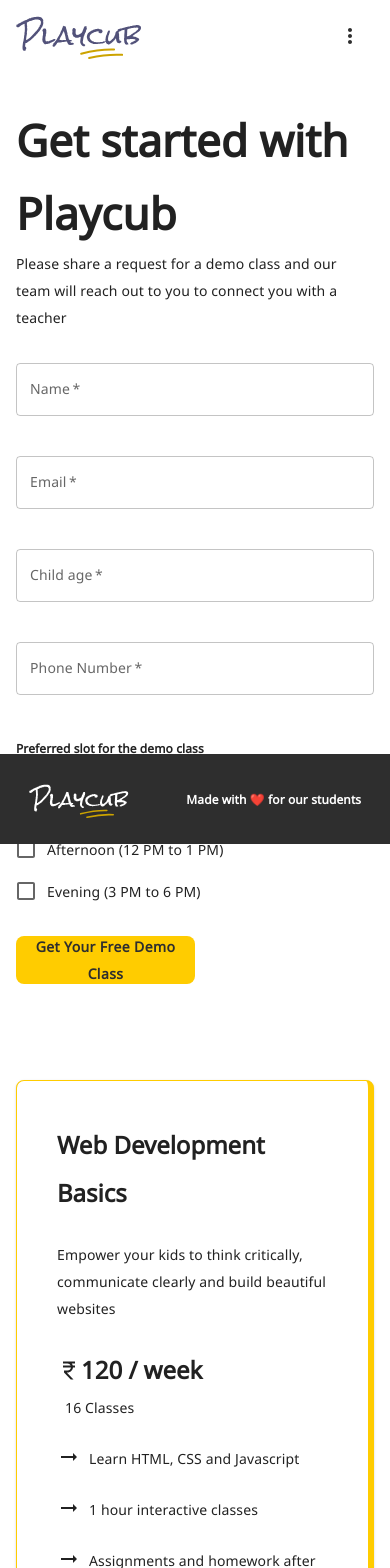
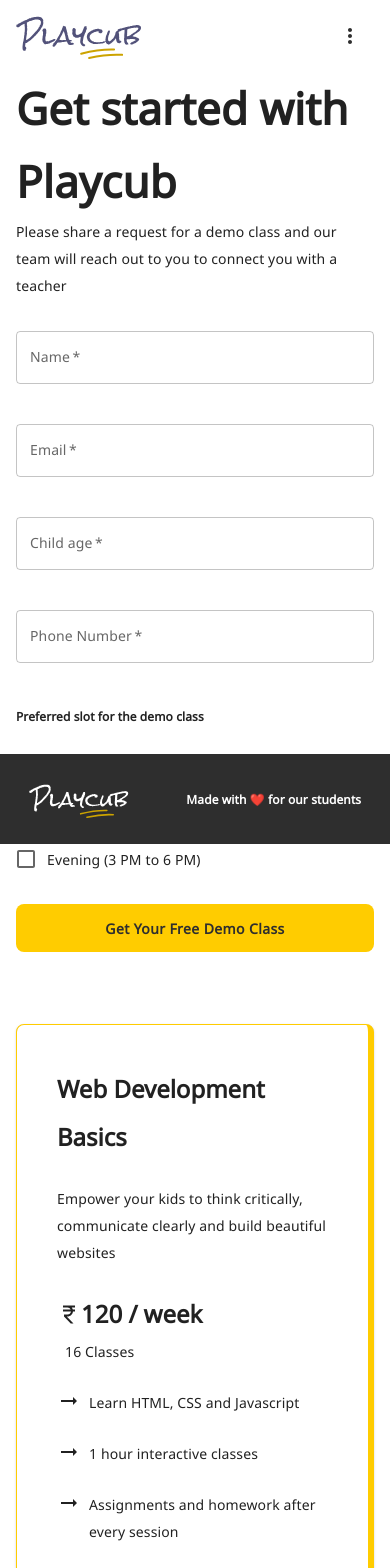
Before and after one commit to navgurukul/playcub-fe, a Next.js app: page /Reg in a window 390 px wide. Shown: the top 1568 px of the page. Built offline with nearby package versions, Linux system fonts and the light colour scheme.

Commit message:
Made responsive student form.

```diff
--- a/comp/model.js
+++ b/comp/model.js
@@ -12,8 +12,11 @@ import {
 import RegisterPage from "../pages/Reg";
 import CloseIcon from '@mui/icons-material/Close';
 import Box from '@mui/material/Box';
+import useMediaQuery from "@mui/material/useMediaQuery";
+import { breakpoints } from "../theme/constant";
 
 const BookAFreeDemoClassButton = (props)=>{
+    const isActive = useMediaQuery("(max-width:" + breakpoints.values.sm + "px)");
       console.log(props);
     const [open,setOpen]=useState(false)
     const handleClose=async()=>{
@@ -33,7 +36,8 @@ const BookAFreeDemoClassButton = (props)=>{
   "& .MuiDialog-container": {
     "& .MuiPaper-root": {
       width: "100%",
-      padding:5,
+      padding:!isActive&&2,
+      ml:isActive&&0,
       maxWidth: "1140px",  // Set your width here
     },
   },
--- a/pages/Reg/index.js
+++ b/pages/Reg/index.js
@@ -16,8 +16,11 @@ import FormControlLabel from '@mui/material/FormControlLabel';
 import Checkbox from '@mui/material/Checkbox';
 import { useState } from "react";
 import * as React from 'react';
+import useMediaQuery from "@mui/material/useMediaQuery";
+import { breakpoints } from "../../theme/constant";
 
 const Reg =(props) =>{
+    const isActive = useMediaQuery("(max-width:" + breakpoints.values.sm + "px)");
     const [registerdata,setRegisterData]=useState({
         Name:{error:false,errorMsg:'',value:''},
         Email:{error:false,errorMsg:'',value:''},
@@ -148,8 +151,8 @@ const Reg =(props) =>{
         <>
         <Container sx={{mt: 4,ml:0 }} maxWidth="lg" >
 
-          <Box sx={{mt:5}} >
-            <Box display="flex" justifyContent="flex-end"  sx={{mr:4,mb:4}}>
+          <Box sx={{mt:!isActive?5:2}} >
+            <Box display="flex" justifyContent="flex-end"  sx={{mr:!isActive?1:2,mb:!isActive?5:1}}>
 
                 <Image
                     onClick={()=>{
@@ -166,10 +169,7 @@ const Reg =(props) =>{
             </Box>
           </Box>
 
-
-
-
-          <Grid container spacing={4}>
+          <Grid container spacing={isActive?1:8}>
               <Grid item xs={12} sm={6} md={6}  >
                   <Typography variant="h3">
                       Get started with Playcub
@@ -182,7 +182,7 @@ const Reg =(props) =>{
                       sx={{
                           display: "grid",
                           gap: 5,
-                          width: "100%",
+                          width:"100%",
                           mt:4,
                           mb:5,
                       }}
@@ -265,7 +265,7 @@ const Reg =(props) =>{
                           sx={{
                               display: "grid",
                               gap: 3,
-                              width: "50%",
+                              width:isActive?"100%":"54%",
                               mb:3
 
 
@@ -283,7 +283,7 @@ const Reg =(props) =>{
               </Grid>
 
               <Grid item xs={12} sm={6} md={6} >
-                  <CardStyle style={{mb:6,maxWidth:"500px"}}>
+                  <CardStyle style={{mb:5,maxWidth:"500px"}}>
                       <CardContent >
 
                           <Typography gutterBottom variant="h5" m={3} component="div">
```
